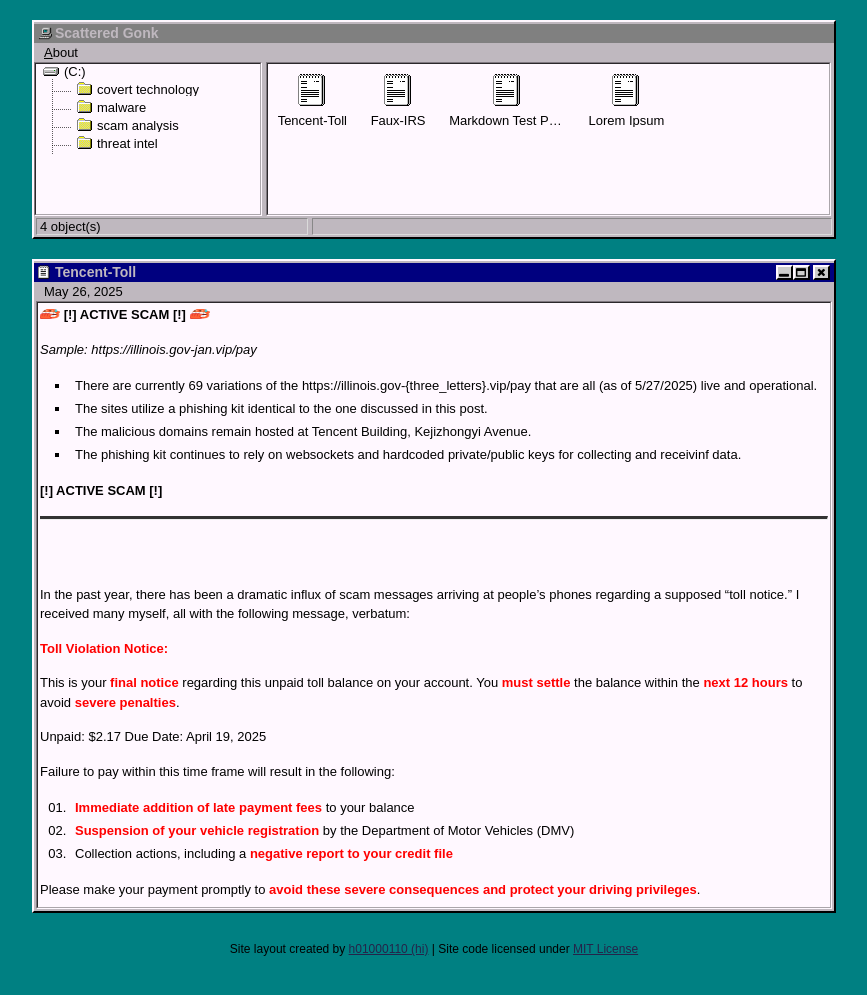
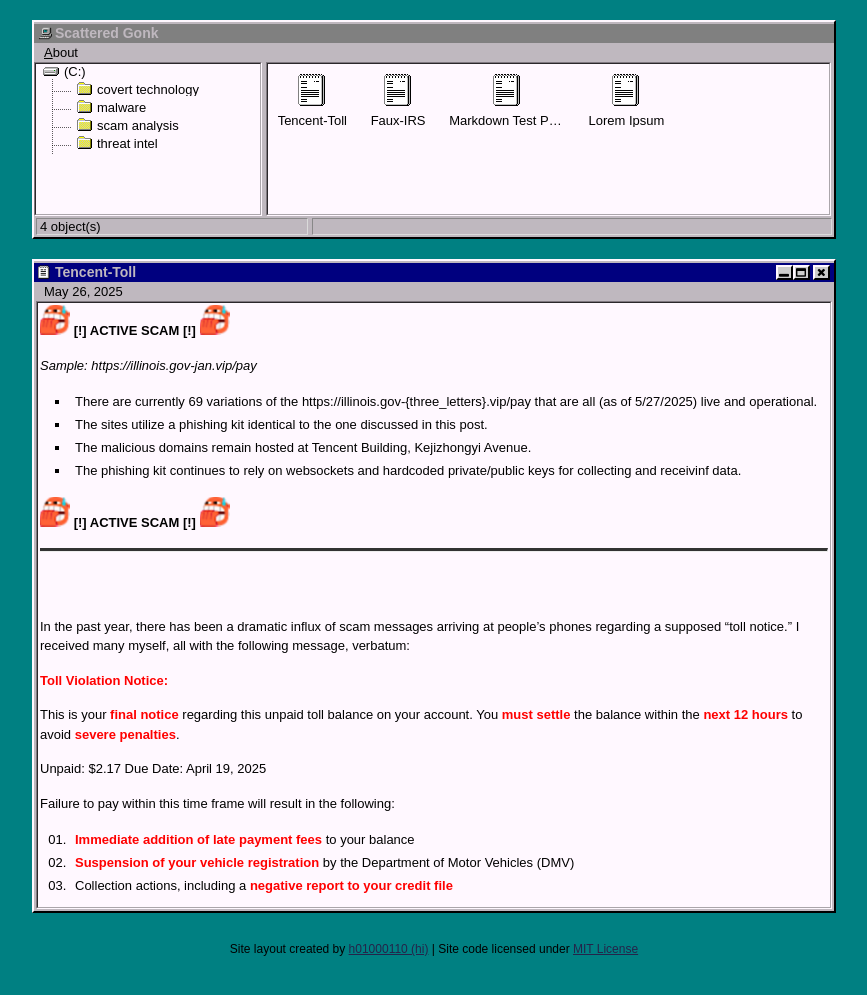
Before and after one commit to scattered-gonk/scattered-gonk.github.io, a Jekyll site: the page built from _posts/2025-26-05-Tencent-Toll.md, in a window 1280 px wide. Shown: the top 995 px of the page, without its empty margins (206-1073 px from the left). Built offline with Jekyll 4.4.1, drawn with Linux system fonts in a browser that asks for light colours.

Commit message:
Updated posts

```diff
--- a/_posts/2025-26-05-Tencent-Toll.md
+++ b/_posts/2025-26-05-Tencent-Toll.md
@@ -7,7 +7,7 @@
 tags: scam-analysis
 ---
 
-<img src="/assets/nail_bite.ico" width="20" height="10"> **[!] ACTIVE SCAM [!]** <img src="/assets/nail_bite.ico" width="20" height="10">
+<img src="/assets/nail_bite.ico" width="30" height="30"> **[!] ACTIVE SCAM [!]** <img src="/assets/nail_bite.ico" width="30" height="30">
 
 *Sample: https://illinois.gov-jan.vip/pay*
 * There are currently 69 variations of the https://illinois.gov-{three_letters}.vip/pay that are all (as of 5/27/2025) live and operational.
@@ -15,7 +15,7 @@
 * The malicious domains remain hosted at Tencent Building, Kejizhongyi Avenue.
 * The phishing kit continues to rely on websockets and hardcoded private/public keys for collecting and receivinf data.
 
-**[!] ACTIVE SCAM [!]**
+<img src="/assets/nail_bite.ico" width="30" height="30"> **[!] ACTIVE SCAM [!]** <img src="/assets/nail_bite.ico" width="30" height="30">
 <hr />
 <br>
 <br>
```
